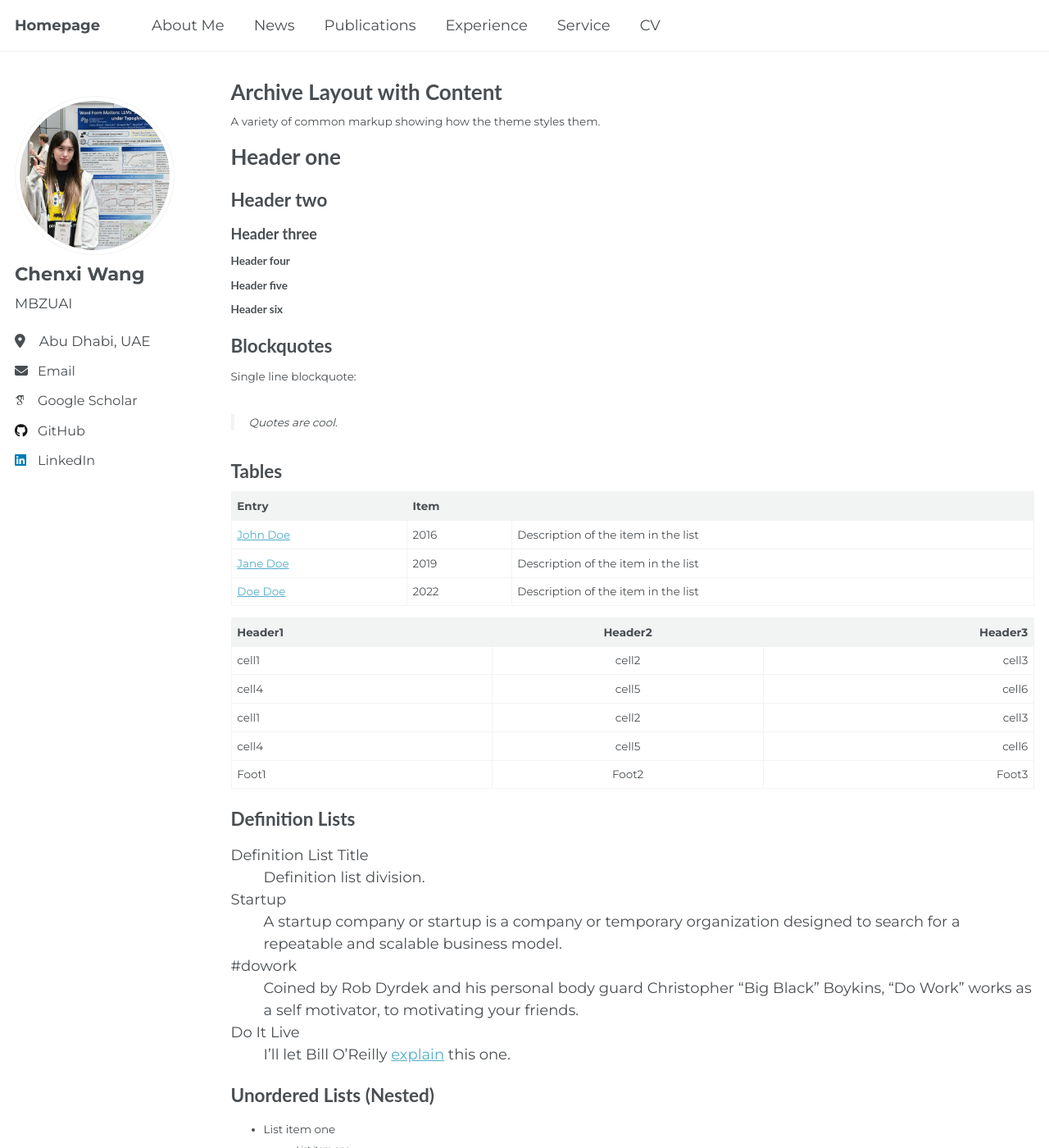
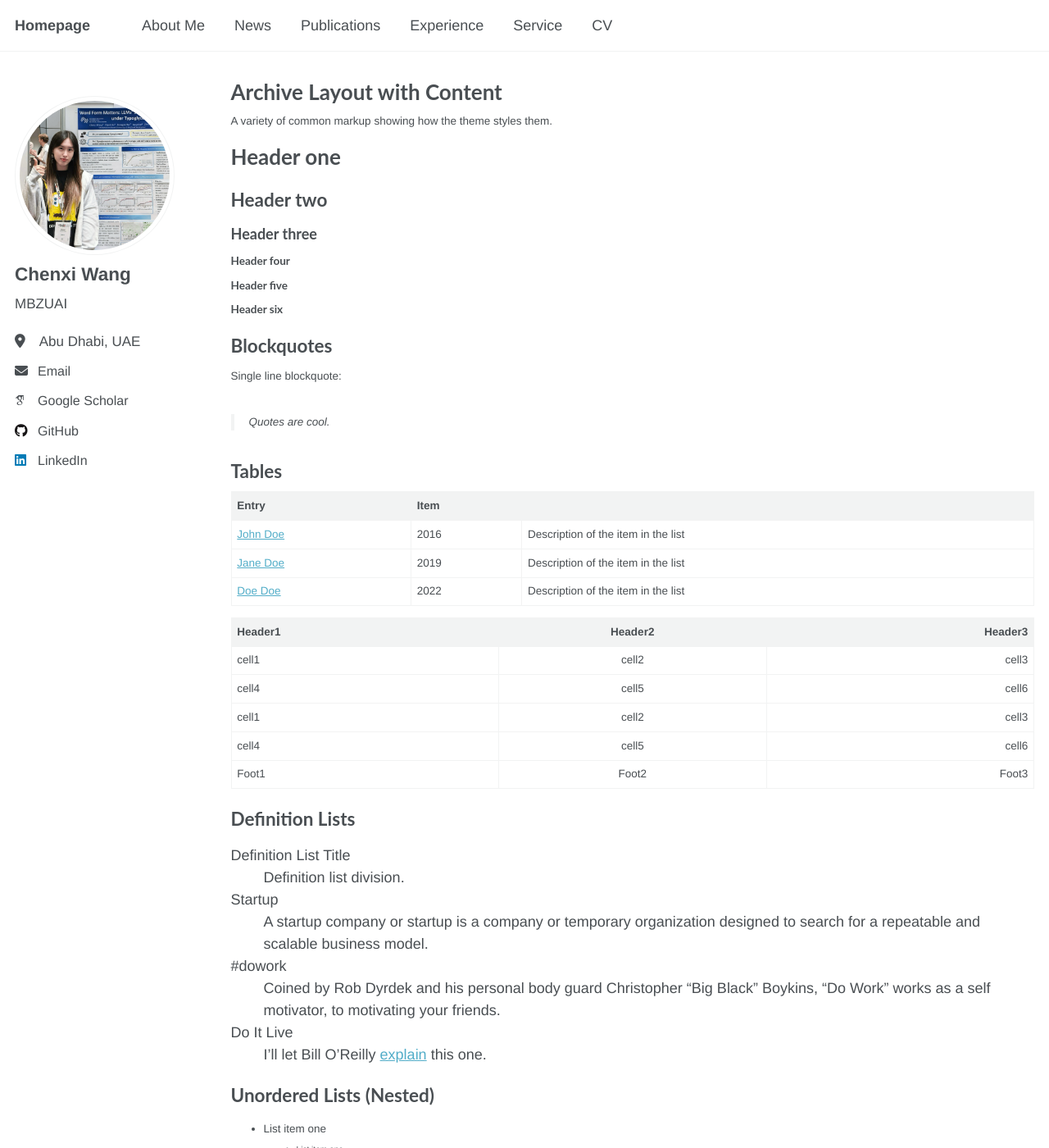
Before and after one commit to Aurora-cx/Aurora-cx.github.io, a Jekyll site: the page built from _pages/archive-layout-with-content.md, in a window 1280 px wide and 1400 px high. Shown: the whole window at 82% size. Built offline with Jekyll 4.4.1, drawn with Linux system fonts in a browser that asks for light colours; some web fonts are replaced; a script that is not in the unit is left out.

Commit message:
Switch to Corbel font (Microsoft system font)

```diff
--- a/_includes/head/custom.html
+++ b/_includes/head/custom.html
@@ -1,11 +1,6 @@
 {% include base_path %}
 
 <!-- start custom head snippets -->
-
-<!-- Google Fonts -->
-<link rel="preconnect" href="https://fonts.googleapis.com">
-<link rel="preconnect" href="https://fonts.gstatic.com" crossorigin>
-<link href="https://fonts.googleapis.com/css2?family=Montserrat:wght@400;500;600;700&display=swap" rel="stylesheet">
 
 <!-- Support for Academicons -->
 <link rel="stylesheet" href="{{ base_path }}/assets/css/academicons.css"/>
--- a/_sass/_themes.scss
+++ b/_sass/_themes.scss
@@ -15,7 +15,7 @@ $indent-var                 : 1.3em;
 
 /* System typefaces */
 $serif                      : Georgia, Times, serif;
-$sans-serif                 : "Montserrat", "Helvetica Neue", Arial, sans-serif;
+$sans-serif                 : "Corbel", "Helvetica Neue", Arial, sans-serif;
 $monospace                  : Monaco, Consolas, "Lucida Console", monospace;
 
 /* Sans serif typefaces */
```
